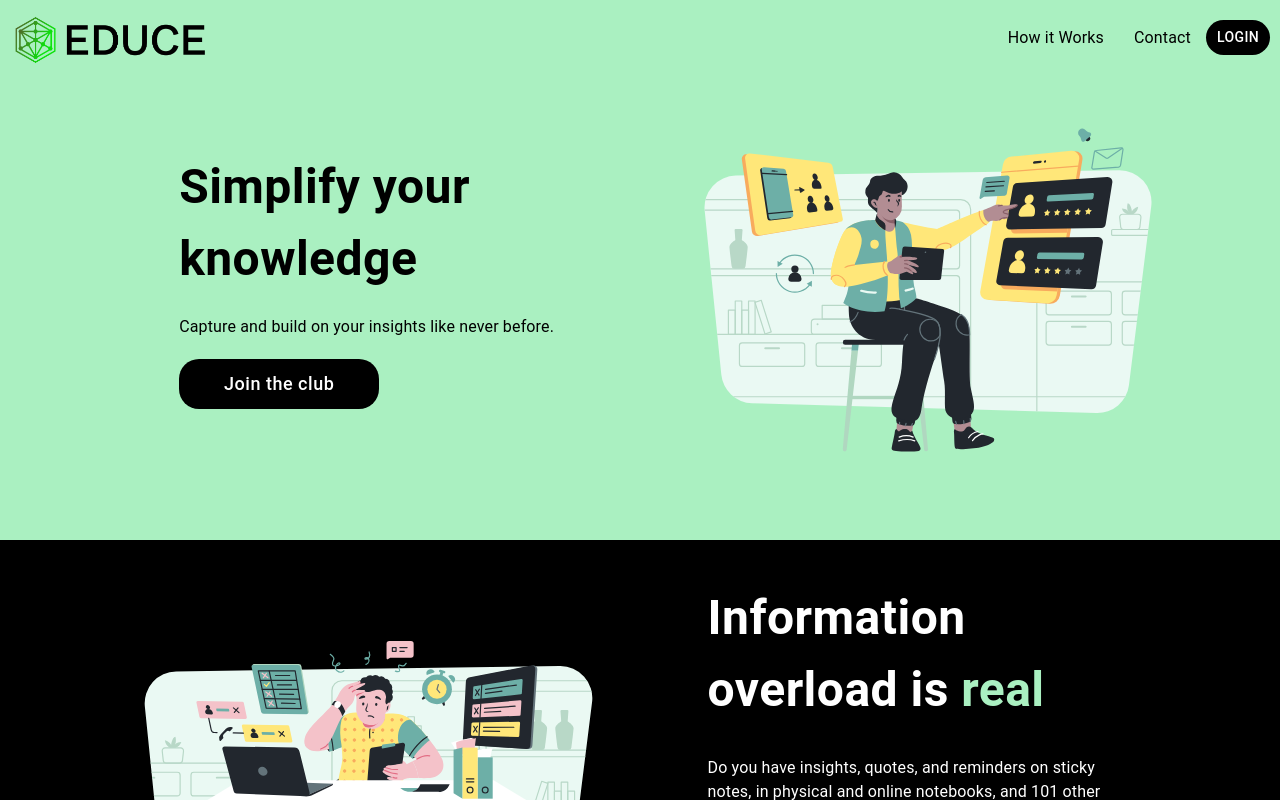
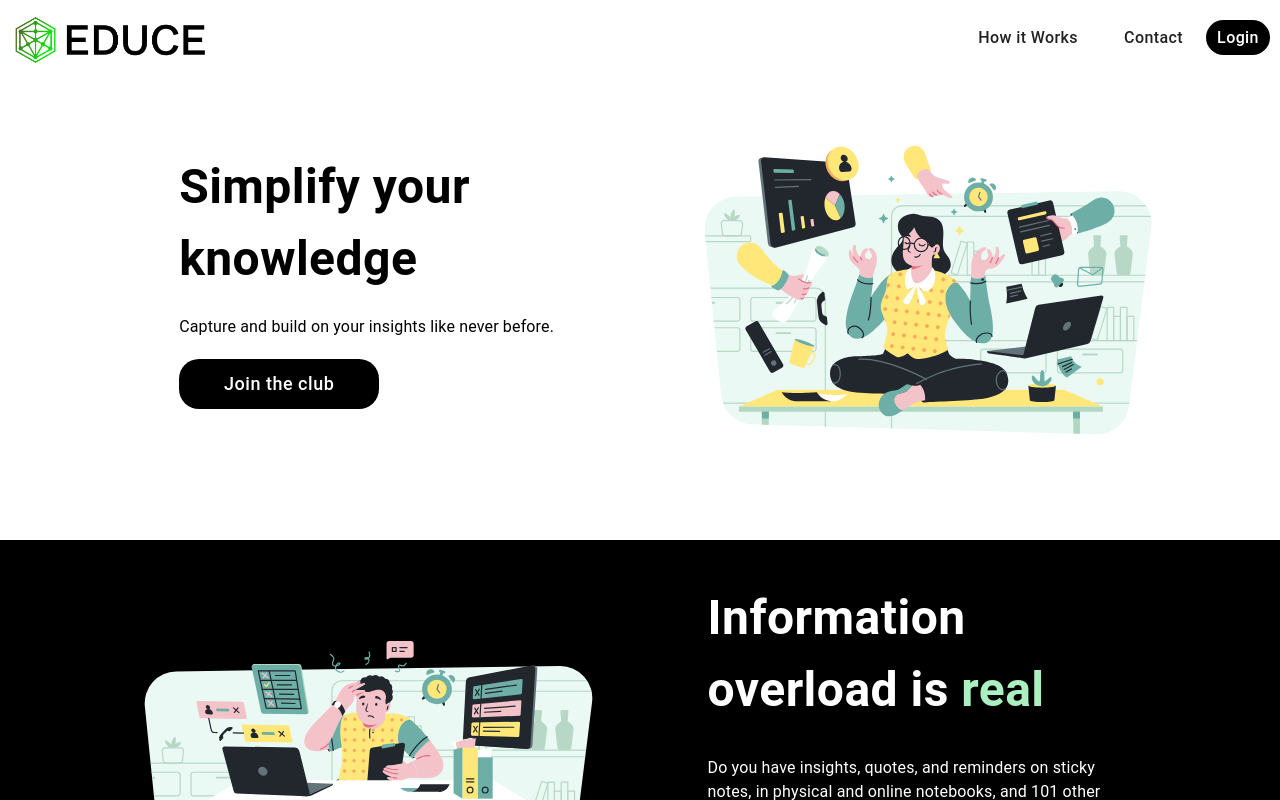
Before and after one commit to EduceClub/educeLanding, a React (Create React App) app: page / in a window 1280 px wide. Shown: the top 800 px of the page. Built offline with nearby package versions, Linux system fonts and the light colour scheme.

Commit message:
updated background color to white, added scrollTo behavior, contact email, and login signup buttons...and some quick polish styles

```diff
--- a/src/components/HowItWorks.js
+++ b/src/components/HowItWorks.js
@@ -24,7 +24,7 @@ const withStyles = makeStyles((theme) => ({
     },
     howToContentWrapper: {
         display: "flex",
-        background: "#AAF0C1",
+        background: "#ffffff",
         "@media(max-width: 600px)": {
             width: "100%",
             margin: "0px",
@@ -44,7 +44,7 @@ const withStyles = makeStyles((theme) => ({
         justifyContent: "space-evenly",
     },
     tabPanelElement: {
-        "& > div":{
+        "& > div": {
             padding: "20px 0px"
         }
     },
@@ -64,6 +64,9 @@ const withStyles = makeStyles((theme) => ({
     },
     tabLabelSelected: {
         color: "black !important",
+        "&:hover": {
+            backgroundColor: "#6db0a7",
+        },
     },
     tabLabelIndicator: {
         backgroundColor: "black",
@@ -102,6 +105,9 @@ const HowItWorks = () => {
         const { children, value, index, ...other } = props;
 
         return (
+            <>
+                <div id="howItWorks">
+                </div>
                 <div
                     role="tabpanel"
                     hidden={value !== index}
@@ -109,12 +115,15 @@ const HowItWorks = () => {
                     aria-labelledby={`simple-tab-${index}`}
                     {...other}
                 >
+
                     {value === index && (
                         <Box sx={{ p: 3 }}>
                             <div className={classes.tabsInnerContentWrapper}>{children}</div>
                         </Box>
                     )}
                 </div>
+            </>
+
         );
     }
 
@@ -138,10 +147,10 @@ const HowItWorks = () => {
             <div className={classes.tabsWrapper}>
                 <Box>
                     <Box>
-                        <Tabs indicatorColor='secondary' classes={{ root: classes.tabLabel}} value={value} onChange={handleChange} aria-label="basic tabs example">
-                            <Tab classes={{root: classes.tabLabelSelected}} label="Store" {...a11yProps(0)} />
-                            <Tab classes={{root: classes.tabLabelSelected}} label="Build" {...a11yProps(1)} />
-                            <Tab classes={{root: classes.tabLabelSelected}} label="Recall" {...a11yProps(2)} />
+                        <Tabs indicatorColor='secondary' classes={{ root: classes.tabLabel }} value={value} onChange={handleChange} aria-label="basic tabs example">
+                            <Tab classes={{ root: classes.tabLabelSelected }} label="Store" {...a11yProps(0)} />
+                            <Tab classes={{ root: classes.tabLabelSelected }} label="Build" {...a11yProps(1)} />
+                            <Tab classes={{ root: classes.tabLabelSelected }} label="Recall" {...a11yProps(2)} />
                         </Tabs>
                     </Box>
 
@@ -157,7 +166,7 @@ const HowItWorks = () => {
                         <TabPanel className={classes.tabPanelElement} value={value} index={1}>
                             <Typography className={classes.tabsDescription}>Share categories with others to help build up on your insights.
                                 Whether you have a work topic to share with colleagues and industry experts or you have a child's medical information you want to share with your partner.
-                            <span> <br/><br/>Shared categories allow you to work with others to build updon your information.</span> </Typography>
+                                <span> <br /><br />Shared categories allow you to work with others to build updon your information.</span> </Typography>
 
                             <img className={classes.gif} src={Buildon} />
                         </TabPanel>
--- a/src/components/Nav.js
+++ b/src/components/Nav.js
@@ -1,4 +1,4 @@
-import React, { useState } from 'react'
+import React, { useState, useRef } from 'react'
 import { Button, Typography, makeStyles } from '@material-ui/core';
 import EduceLogo from '../assets/educeLogo.png'
 import MenuIcon from '@material-ui/icons/Menu';
@@ -11,7 +11,7 @@ const withStyles = makeStyles(() => ({
     navbarWrapper: {
         display: "flex",
         justifyContent: "space-between",
-        background: "#AAF0C1",
+        background: "#ffffff",
         height: "75px",
         position: "fixed",
         top: 0,
@@ -29,6 +29,11 @@ const withStyles = makeStyles(() => ({
     },
     menuItem: {
         margin: "auto 15px auto 15px !important",
+        borderRadius: "35px",
+        "& span": {
+            textTransform: "none",
+            fontSize: "1rem"
+        }
     },
     loginButton: {
         backgroundColor: "black",
@@ -36,7 +41,14 @@ const withStyles = makeStyles(() => ({
         borderRadius: "35px",
         height: "35px",
         margin: "auto",
-        marginRight: "10px"
+        marginRight: "10px",
+        "&:hover": {
+            backgroundColor: "#6db0a7",
+        },
+        "& span": {
+            textTransform: "none",
+            fontSize: "1rem;"
+        }
     },
     loginButtonMobile: {
         "& span": {
@@ -89,8 +101,8 @@ const Nav = () => {
     }
 
     const handleClick = (id) => {
-        // let scrollToId = id
-        // setTimeout(() => scrollTo(scrollToId), 100)
+        const section = document.querySelector(id);
+        section.scrollIntoView( { behavior: 'smooth', block: 'start' } );
     }
     return (
         <div className={classes.navbarWrapper}>
@@ -102,9 +114,9 @@ const Nav = () => {
                 />
             </div>
             <div className={classes.navbarMenuWrapper}>
-                <Typography className={classes.menuItem}>How it Works</Typography>
-                <Typography className={classes.menuItem}>Contact</Typography>
-                <Button className={classes.loginButton}>Login</Button>
+                <Button  onClick={() => handleClick('#howItWorks')} className={classes.menuItem}>How it Works</Button>
+                <Button href="mailto:tony@educe.club" className={classes.menuItem}>Contact</Button>
+                <Button target="_blank" href="https://app.educe.club/" className={classes.loginButton}>Login</Button>
             </div>
             <div className={classes.navBarHamburgerDrawerWrapper}>
                 <MenuIcon
@@ -127,15 +139,14 @@ const Nav = () => {
                             <ListItem
                                 className={classes.drawerItem}
                                 button
-                            // onClick={() => handleClick('#services')}
+                            onClick={() => handleClick('#howItWorks')}
                             >
                                 <ListItemText primary={"How it Works"} />
                             </ListItem>
                             <ListItem
                                 className={classes.drawerItem}
                                 button
-                            // onClick={() => scrollTo('#about')}
-                            // onClick={() => handleClick("#about")}
+                            onClick={() => console.log("you clicked contact")}
                             >
                                 <ListItemText primary={"Contact"} />
                             </ListItem>
--- a/src/components/SectionOne.js
+++ b/src/components/SectionOne.js
@@ -1,12 +1,12 @@
 import React from 'react'
 import { Button, Typography, makeStyles } from '@material-ui/core';
-import OrganizeOne from '../assets/organizationImage.svg'
+import OrganizeOne from '../assets/organizationPeace.svg'
 
 const withStyles = makeStyles(() => ({
     sectionOneWrapper: {
         display: "flex",
         alignItems: "center",
-        background: "#AAF0C1",
+        background: "#ffffff",
         height: "500px",
         marginTop: "40px",
         padding: "0px 14% 0 14%",
@@ -40,7 +40,7 @@ const withStyles = makeStyles(() => ({
             textTransform: "none",
         },
         "&:hover": {
-            backgroundColor: "gray"
+            backgroundColor: "#6db0a7",
         },
         "@media(max-width: 600px)": {
             width: "100%"
@@ -75,7 +75,7 @@ const SectionOne = () => {
             <div className={classes.bannerContentWrapper}>
                 <Typography className={classes.sectionOneHeader}>Simplify your knowledge</Typography>
                 <Typography className={classes.sectionOneSubheader}>Capture and build on your insights like never before.</Typography>
-                <Button className={classes.sectionOneJoinButton}>Join the club</Button>
+                <Button target="_blank" href="https://app.educe.club/" className={classes.sectionOneJoinButton}>Join the club</Button>
             </div>
             <div className={classes.bannerImageWrapper}>
                 <img className={classes.bannerImage} src={OrganizeOne} />
```
Also changed, not shown: src/assets/organizationPeace.svg (added). Lines whose indentation alone changed are shown as unchanged.
